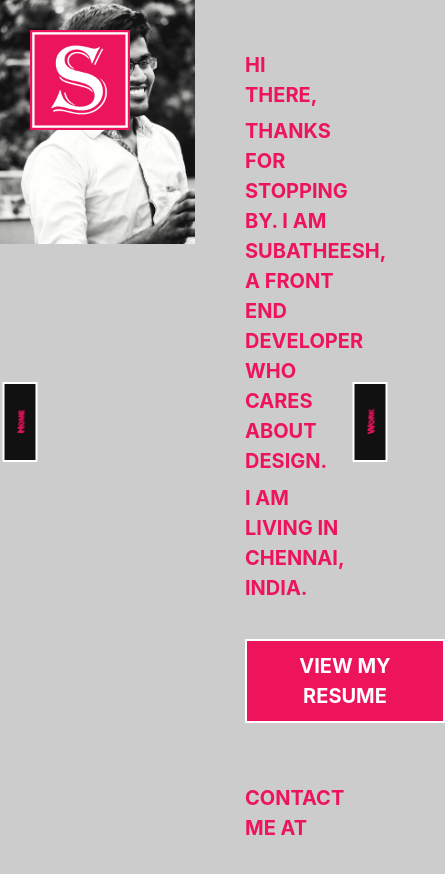
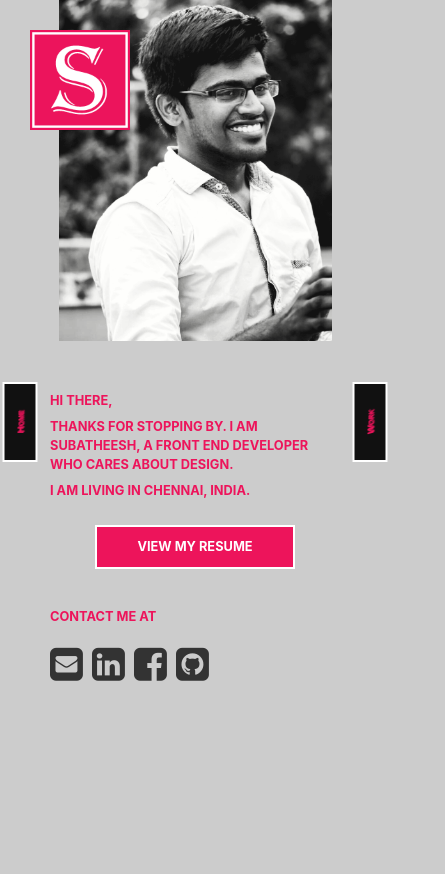
Before and after one commit to subatheesh/subatheesh.github.io, a plain HTML site: page about/index.html in a window 390 px wide. Shown: the whole page, 445 px wide, since content can reach past the window. After the commit the page ends 844 px from the top, so only its background shows below. Drawn offline with nearby package versions, Linux system fonts and the light colour scheme; files whose address does not match are found by name.

Commit message:
work done

```diff
--- a/about/index.html
+++ b/about/index.html
@@ -14,6 +14,8 @@
         <link rel="stylesheet" href="https://maxcdn.bootstrapcdn.com/bootstrap/4.0.0-alpha.3/css/bootstrap.min.css" integrity="sha384-MIwDKRSSImVFAZCVLtU0LMDdON6KVCrZHyVQQj6e8wIEJkW4tvwqXrbMIya1vriY" crossorigin="anonymous">
         <script src="https://maxcdn.bootstrapcdn.com/bootstrap/4.0.0-alpha.3/js/bootstrap.min.js" integrity="sha384-ux8v3A6CPtOTqOzMKiuo3d/DomGaaClxFYdCu2HPMBEkf6x2xiDyJ7gkXU0MWwaD" crossorigin="anonymous"></script>
         <link rel="stylesheet" href="../css/main.css">
+        <link href="https://maxcdn.bootstrapcdn.com/font-awesome/4.6.3/css/font-awesome.min.css" rel="stylesheet" integrity="sha384-T8Gy5hrqNKT+hzMclPo118YTQO6cYprQmhrYwIiQ/3axmI1hQomh7Ud2hPOy8SP1" crossorigin="anonymous">
+        <!-- <link href="//maxcdn.bootstrapcdn.com/font-awesome/4.5.0/css/font-awesome.min.css" rel="stylesheet"> -->
       </head>
     <body>
         <!--[if lt IE 8]>
@@ -29,7 +31,7 @@
         <home-content>
           <a href="https://subatheesh.github.io"><img  class="logo" src="../img/swi.png" alt="SUBATH"/></a>
           <div class="about-content">
-            <div class="myimg"><img class="img-fluid"src="../img/subath.png" alt="subath"/></div>
+            <div class="myimg"><img class="img-fluid "src="../img/subath.png" alt="subath"/></div>
             <div class="about-me">
               <p>HI THERE,</p>
               <p>THANKS FOR STOPPING BY. I AM SUBATHEESH, A FRONT END DEVELOPER WHO CARES ABOUT DESIGN.</p>
@@ -37,7 +39,13 @@
               <a href="Subatheesh R.pdf"><div class="resume">VIEW MY RESUME</div><br/></a>
               <br/>
               <div class="contact">
-                CONTACT ME AT<br/>
+                CONTACT ME AT<br/><br/>
+                <div class="social">
+                  <a href="mailto:subatheeshrt@gmail.com"><i class="fa fa-envelope-square fa-3x" aria-hidden="true"></i></a> &nbsp;
+                  <a href="https://www.linkedin.com/in/subatheesh-r-04a815104"><i class="fa fa-linkedin-square fa-3x" aria-hidden="true"></i></a> &nbsp;
+                  <a href="https://www.facebook.com/subatheeshr"><i class="fa fa-facebook-square fa-3x" aria-hidden="true"></i></a> &nbsp;
+                  <a href="https://github.com/subatheesh"><i class="fa fa-github-square fa-3x" aria-hidden="true"></i></a> &nbsp;
+                </div>
               </div>
             </div>
           </div>
--- a/css/main.css
+++ b/css/main.css
@@ -167,25 +167,27 @@ interest{
 }
 .about-content{
     width: 100vw;
-    display: flex;
+    display: block;
 }
 .myimg{
   box-sizing: border-box;
+  float: left;
   width: 50%;
 }
 .about-me{
-  font-size: 20px;
+  float: right;
+  font-size: 1.25em;
   font-weight: bold;
   box-sizing: border-box;
   width: 50%;
   color: #ed145b;
   padding: 50px;
 }
-.resume:hover{
+a:hover{
   text-decoration: none;
 }
 .resume{
-    font-size: 20px;
+    /*font-size: 20px;*/
     margin: 0 auto;
     color: #fff;
     background-color: #ed145b;
@@ -193,6 +195,15 @@ interest{
     padding: 10px;
     width: 200px;
     text-align: center;
+}
+.social a{
+  color: #333;
+}
+.social a:visited{
+  color: #333;
+}
+.social a:hover{
+  color: #000;
 }
 @media only screen and (max-width:420px) {
   html{
@@ -206,6 +217,8 @@ interest{
     min-width: 30px;
     width:80px;
   }
+  .myimg{width: 70%;margin-left: 15%;}
+  .about-me{width: 100%;font-size: 2em;}
 }
 @media only screen and (min-width:421px) and (max-width:600px) {
   html{
@@ -219,6 +232,8 @@ interest{
     min-width: 40px;
     width:100px;
   }
+  .myimg{width: 60%;margin-left: 20%;}
+  .about-me{width: 100%;font-size: 1.8em;}
 }
 @media only screen and (min-width:601px) and (max-width:1000px) {
   html{
```
